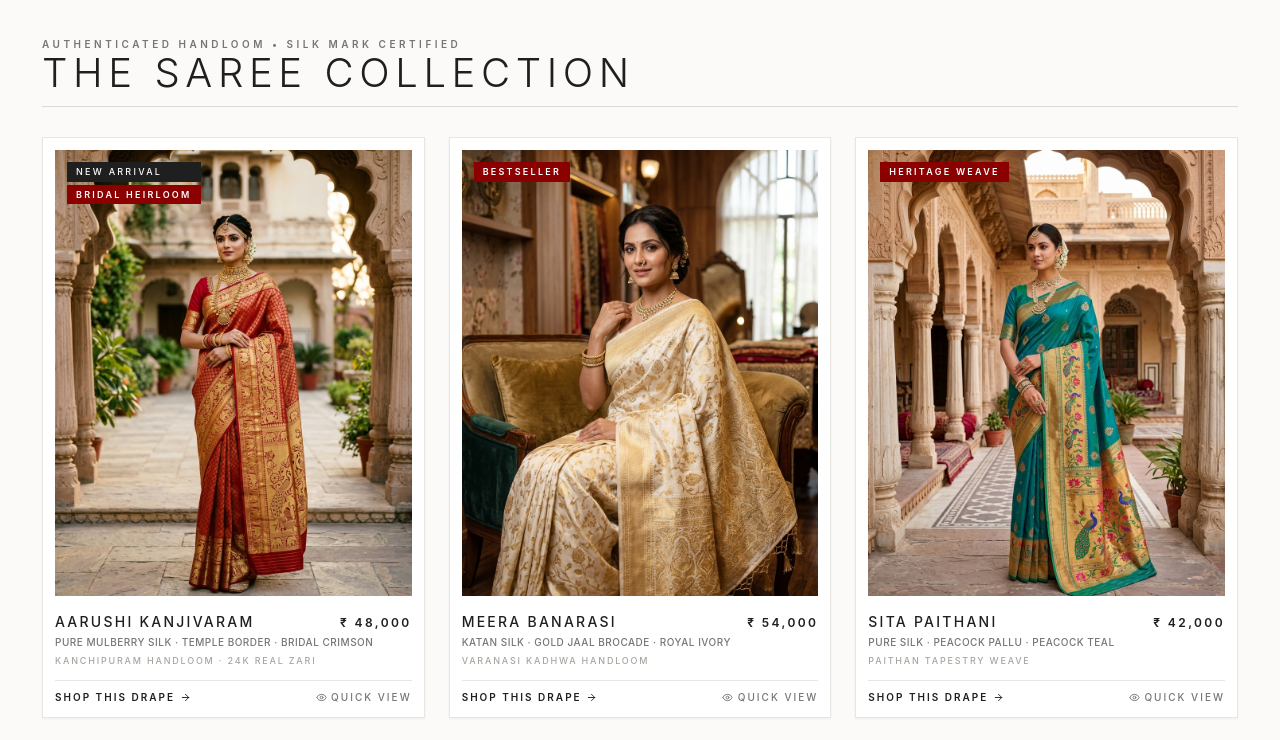
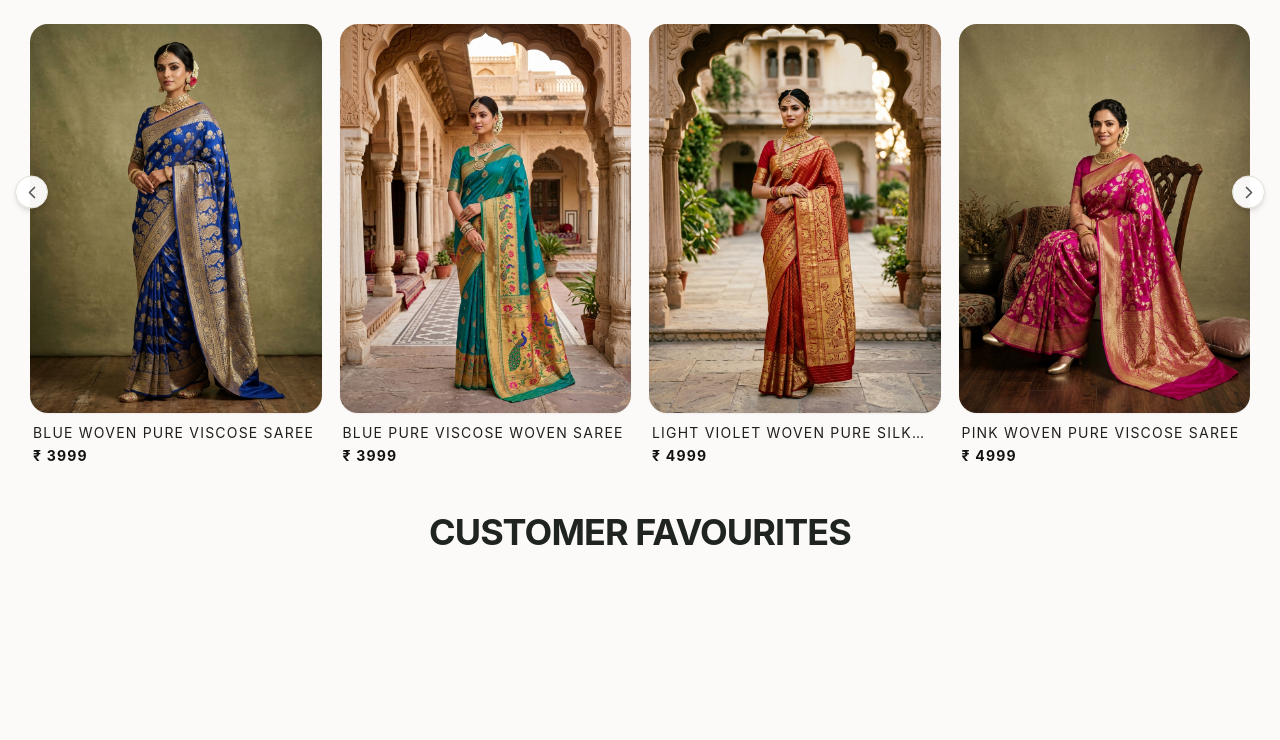
Before and after one commit to janagamsathwikpatel-art/chandrika-bridal-site, a Next.js app: page / in a window 1280 px wide. Shown: the part 1140-1880 px from the top of the page. Built offline with nearby package versions, Linux system fonts and the light colour scheme.

Commit message:
feat: redesign saree collection into Customer Favourites 4-card slider matching user screenshot

```diff
--- a/src/components/SareeCollection.tsx
+++ b/src/components/SareeCollection.tsx
@@ -1,80 +1,52 @@
 "use client";
 
-import { useState } from "react";
-import { ArrowRight, ShoppingBag, Heart, Eye } from "lucide-react";
+import { useState, useRef } from "react";
+import Image from "next/image";
+import { ChevronLeft, ChevronRight, MessageCircle } from "lucide-react";
 
 interface SareeProduct {
   id: string;
   name: string;
-  subtitle: string;
-  weave: string;
   price: string;
   image: string;
-  hoverImage: string;
-  tag?: string;
-  isNew?: boolean;
 }
 
-const SAREE_COLLECTION: SareeProduct[] = [
+const CUSTOMER_FAVOURITES: SareeProduct[] = [
   {
-    id: "sc-01",
-    name: "AARUSHI KANJIVARAM",
-    subtitle: "Pure Mulberry Silk · Temple Border · Bridal Crimson",
-    weave: "Kanchipuram Handloom · 24K Real Zari",
-    price: "₹ 48,000",
-    image: "/images/royal-kanjivaram-bridal-saree.jpg",
-    hoverImage: "/images/royal-kanjivaram-bridal-saree.jpg",
-    tag: "BRIDAL HEIRLOOM",
-    isNew: true,
+    id: "cf-01",
+    name: "Blue Woven Pure Viscose Saree",
+    price: "₹ 3999",
+    image: "/images/blue-woven-pure-silk-saree.jpg",
   },
   {
-    id: "sc-02",
-    name: "MEERA BANARASI",
-    subtitle: "Katan Silk · Gold Jaal Brocade · Royal Ivory",
-    weave: "Varanasi Kadhwa Handloom",
-    price: "₹ 54,000",
-    image: "/images/banarasi-gold-brocade-saree.jpg",
-    hoverImage: "/images/banarasi-gold-brocade-saree.jpg",
-    tag: "BESTSELLER",
+    id: "cf-02",
+    name: "Blue Pure Viscose Woven Saree",
+    price: "₹ 3999",
+    image: "/images/paithani-peacock-teal-saree.jpg",
   },
   {
-    id: "sc-03",
-    name: "SITA PAITHANI",
-    subtitle: "Pure Silk · Peacock Pallu · Peacock Teal",
-    weave: "Paithan Tapestry Weave",
-    price: "₹ 42,000",
-    image: "/images/paithani-peacock-teal-saree.jpg",
-    hoverImage: "/images/paithani-peacock-teal-saree.jpg",
-    tag: "HERITAGE WEAVE",
+    id: "cf-03",
+    name: "Light Violet Woven Pure Silk Cotton Maheshwari Saree",
+    price: "₹ 4999",
+    image: "/images/royal-kanjivaram-bridal-saree.jpg",
   },
   {
-    id: "sc-04",
-    name: "TARA CHANDERI",
-    subtitle: "Featherweight Silk Zari · Champagne Gold",
-    weave: "Chanderi Traditional Pit Loom",
-    price: "₹ 24,500",
-    image: "/images/chanderi-tissue-gold-saree.jpg",
-    hoverImage: "/images/chanderi-tissue-gold-saree.jpg",
-    isNew: true,
+    id: "cf-04",
+    name: "Pink Woven Pure Viscose Saree",
+    price: "₹ 4999",
+    image: "/images/magenta-pink-woven-silk-saree.jpg",
   },
   {
-    id: "sc-05",
-    name: "LAKSHMI PATOLA",
-    subtitle: "Double Ikat Silk · Sacred Geometrics · Vermilion",
-    weave: "Patan Double Ikat Heritage",
-    price: "₹ 1,15,000",
-    image: "/images/patan-patola-double-ikat-saree.jpg",
-    hoverImage: "/images/patan-patola-double-ikat-saree.jpg",
-    tag: "RARE WEAVE",
+    id: "cf-05",
+    name: "Royal Ivory Gold Woven Banarasi Saree",
+    price: "₹ 5499",
+    image: "/images/banarasi-gold-brocade-saree.jpg",
   },
   {
-    id: "sc-06",
-    name: "RADHA TUSSAR",
-    subtitle: "Raw Wild Silk · Antique Bronze Zari · Desert Ochre",
-    weave: "Bhagalpur Handloom",
-    price: "₹ 26,000",
-    image: "/images/tussar-silk-handloom-saree.jpg",
-    hoverImage: "/images/tussar-silk-handloom-saree.jpg",
+    id: "cf-06",
+    name: "Champagne Gold Woven Chanderi Tissue Saree",
+    price: "₹ 4499",
+    image: "/images/chanderi-tissue-gold-saree.jpg",
   },
 ];
 
@@ -83,146 +55,90 @@ interface SareeCollectionProps {
 }
 
 export default function SareeCollection({ onOpenInquiry }: SareeCollectionProps) {
-  const [hovered, setHovered] = useState<string | null>(null);
-  const [wishlisted, setWishlisted] = useState<Set<string>>(new Set());
+  const [startIndex, setStartIndex] = useState(0);
 
-  const toggleWishlist = (id: string) => {
-    setWishlisted((prev) => {
-      const next = new Set(prev);
-      next.has(id) ? next.delete(id) : next.add(id);
-      return next;
-    });
+  const prevSlide = () => {
+    setStartIndex((prev) => (prev > 0 ? prev - 1 : CUSTOMER_FAVOURITES.length - 4));
+  };
+
+  const nextSlide = () => {
+    setStartIndex((prev) => (prev < CUSTOMER_FAVOURITES.length - 4 ? prev + 1 : 0));
   };
 
   return (
-    <section
-      id="sarees"
-      className="w-full bg-[#fbfaf8] py-16 md:py-24 px-6 md:px-14 border-t border-[#e8e6e1]"
+    <section id="sarees" className="w-full bg-[#fbfaf8] py-14 md:py-20 px-4 md:px-10 relative">
+      <div className="max-w-[1440px] mx-auto relative">
+        {/* ── Carousel Container with Left & Right Arrow Buttons ── */}
+        <div className="relative group/carousel">
+          {/* Left Arrow Button */}
+          <button
+            onClick={prevSlide}
+            aria-label="Previous Saree"
+            className="absolute -left-3 md:-left-5 top-[38%] -translate-y-1/2 z-30 w-9 h-9 md:w-11 md:h-11 rounded-full bg-white/95 border border-[#e2dfd7] shadow-md flex items-center justify-center text-[#555] hover:text-[#000] hover:bg-white hover:scale-105 transition-all duration-200"
           >
-      <div className="max-w-[1440px] mx-auto">
+            <ChevronLeft size={20} />
+          </button>
 
-        {/* ── Section Header (Clean & Minimal) ── */}
-        <div className="mb-10 pb-6 border-b border-[#201f1f]/15">
-          <span className="text-[10px] tracking-[0.35em] text-[#767573] uppercase block mb-2 font-semibold">
-            Authenticated Handloom • Silk Mark Certified
-          </span>
-          <h2 className="text-2xl sm:text-3xl md:text-4xl lg:text-[40px] font-light tracking-[0.14em] text-[#201f1f] uppercase leading-tight">
-            THE SAREE COLLECTION
-          </h2>
+          {/* Right Arrow Button */}
+          <button
+            onClick={nextSlide}
+            aria-label="Next Saree"
+            className="absolute -right-3 md:-right-5 top-[38%] -translate-y-1/2 z-30 w-9 h-9 md:w-11 md:h-11 rounded-full bg-white/95 border border-[#e2dfd7] shadow-md flex items-center justify-center text-[#555] hover:text-[#000] hover:bg-white hover:scale-105 transition-all duration-200"
+          >
+            <ChevronRight size={20} />
+          </button>
+
+          {/* ── 4-Column Product Cards Row ── */}
+          <div className="grid grid-cols-1 sm:grid-cols-2 lg:grid-cols-4 gap-4 md:gap-6 overflow-hidden">
+            {CUSTOMER_FAVOURITES.slice(startIndex, startIndex + 4).map((saree) => (
+              <div
+                key={saree.id}
+                onClick={onOpenInquiry}
+                className="cursor-pointer group flex flex-col transition-transform duration-300 hover:-translate-y-1"
+              >
+                {/* Rounded Image Card matching user screenshot */}
+                <div className="relative aspect-[3/4] w-full rounded-2xl md:rounded-3xl overflow-hidden bg-[#ebe8e2] shadow-sm group-hover:shadow-md transition-shadow">
+                  <Image
+                    src={saree.image}
+                    alt={saree.name}
+                    fill
+                    className="object-cover object-center group-hover:scale-105 transition-transform duration-500 ease-out"
+                    sizes="(max-width: 640px) 100vw, (max-width: 1024px) 50vw, 25vw"
+                  />
                 </div>
 
-        {/* ── Saree Products Grid (Structured Luxury Gallery Grid) ── */}
-        <div className="grid grid-cols-1 sm:grid-cols-2 lg:grid-cols-3 gap-6 md:gap-8">
-          {SAREE_COLLECTION.map((saree) => (
-            <div
-              key={saree.id}
-              className="group flex flex-col bg-white p-4 border border-[#e8e6e1] hover:border-[#201f1f] transition-all duration-300 shadow-sm hover:shadow-md"
-              onMouseEnter={() => setHovered(saree.id)}
-              onMouseLeave={() => setHovered(null)}
-            >
-              {/* ─ Image Card ─ */}
-              <div className="relative overflow-hidden bg-[#ebe9e5] aspect-[4/5] w-full">
-                {/* Main image */}
-                <img
-                  src={saree.image}
-                  alt={saree.name}
-                  className={`absolute inset-0 w-full h-full object-cover transition-all duration-700 ease-in-out ${
-                    hovered === saree.id ? "opacity-0 scale-105" : "opacity-100 scale-100"
-                  }`}
-                />
-                {/* Hover image swap */}
-                <img
-                  src={saree.hoverImage}
-                  alt={`${saree.name} alternate view`}
-                  className={`absolute inset-0 w-full h-full object-cover transition-all duration-700 ease-in-out ${
-                    hovered === saree.id ? "opacity-100 scale-105" : "opacity-0 scale-100"
-                  }`}
-                />
-
-                {/* Badges */}
-                {(saree.tag || saree.isNew) && (
-                  <div className="absolute top-4 left-4 z-10">
-                    {saree.isNew && (
-                      <span className="block text-[9px] tracking-[0.25em] bg-[#201f1f] text-white px-3 py-1 uppercase mb-1">
-                        NEW ARRIVAL
-                      </span>
-                    )}
-                    {saree.tag && (
-                      <span className="block text-[9px] tracking-[0.25em] bg-[#8B0000] text-white px-3 py-1 uppercase font-semibold">
-                        {saree.tag}
-                      </span>
-                    )}
-                  </div>
-                )}
-
-                {/* Hover action overlay */}
-                <div
-                  className={`absolute inset-0 z-10 flex flex-col justify-end p-5 bg-gradient-to-t from-black/60 via-black/10 to-transparent transition-opacity duration-300 ${
-                    hovered === saree.id ? "opacity-100" : "opacity-0"
-                  }`}
-                >
-                  <button
-                    onClick={onOpenInquiry}
-                    className="w-full py-3 bg-white text-[#201f1f] text-[10px] tracking-[0.25em] uppercase font-semibold hover:bg-[#201f1f] hover:text-white transition-all duration-300 flex items-center justify-center gap-2"
-                  >
-                    <ShoppingBag size={13} /> INQUIRE & DRAPE
-                  </button>
-                </div>
-
-                {/* Wishlist button */}
-                <button
-                  onClick={() => toggleWishlist(saree.id)}
-                  className={`absolute top-4 right-4 z-20 p-2.5 rounded-full transition-all duration-300 ${
-                    wishlisted.has(saree.id)
-                      ? "bg-[#8B0000] text-white"
-                      : "bg-white/80 backdrop-blur-sm text-[#201f1f] opacity-0 group-hover:opacity-100"
-                  }`}
-                  aria-label="Wishlist"
-                >
-                  <Heart
-                    size={14}
-                    fill={wishlisted.has(saree.id) ? "white" : "none"}
-                  />
-                </button>
-              </div>
-
-              {/* ─ Product Info ─ */}
-              <div className="mt-5 flex flex-col gap-1">
-                <div className="flex justify-between items-baseline">
-                  <h3 className="text-[13px] md:text-[14px] tracking-[0.16em] font-medium text-[#201f1f] uppercase">
+                {/* Product Caption below image */}
+                <div className="mt-3.5 px-1 flex flex-col gap-1 text-left">
+                  <h3 className="text-[13px] md:text-[14px] text-[#201f1f] font-normal leading-snug line-clamp-1">
                     {saree.name}
                   </h3>
-                  <span className="text-[12px] tracking-widest text-[#201f1f] font-semibold">
+                  <p className="text-[13px] md:text-[14px] font-bold text-[#111111]">
                     {saree.price}
-                  </span>
-                </div>
-                <p className="text-[10px] tracking-wider text-[#767573] uppercase">
-                  {saree.subtitle}
                   </p>
-                <p className="text-[9px] tracking-widest text-[#a9a69f] uppercase mt-0.5">
-                  {saree.weave}
-                </p>
-
-                {/* Quick actions */}
-                <div className="flex items-center justify-between mt-3 pt-3 border-t border-[#e8e6e1]">
-                  <button
-                    onClick={onOpenInquiry}
-                    className="text-[10px] tracking-widest text-[#201f1f] uppercase font-semibold flex items-center gap-1.5 hover:gap-3 transition-all duration-300"
-                  >
-                    SHOP THIS DRAPE <ArrowRight size={11} />
-                  </button>
-                  <button
-                    onClick={onOpenInquiry}
-                    className="text-[10px] tracking-widest text-[#767573] uppercase flex items-center gap-1.5 hover:text-[#201f1f] transition-colors"
-                  >
-                    <Eye size={11} /> QUICK VIEW
-                  </button>
-                </div>
                 </div>
               </div>
             ))}
           </div>
         </div>
+
+        {/* ── Customer Favourites Stately Serif Heading below cards ── */}
+        <div className="mt-12 md:mt-16 text-center">
+          <h2 className="text-3xl md:text-5xl font-serif font-bold text-[#1f2421] tracking-tight">
+            Customer Favourites
+          </h2>
+        </div>
+      </div>
+
+      {/* Floating WhatsApp Action Button in bottom right corner */}
+      <a
+        href="https://wa.me/"
+        target="_blank"
+        rel="noopener noreferrer"
+        aria-label="Chat on WhatsApp"
+        className="fixed bottom-6 right-6 z-50 w-14 h-14 bg-[#25D366] text-white rounded-full flex items-center justify-center shadow-lg hover:scale-110 hover:shadow-xl transition-all duration-300"
+      >
+        <MessageCircle size={30} fill="currentColor" stroke="none" />
+      </a>
     </section>
   );
 }
```
Also changed, not shown: public/images/blue-woven-pure-silk-saree.jpg (added), public/images/magenta-pink-woven-silk-saree.jpg (added). Lines whose indentation alone changed are shown as unchanged.
